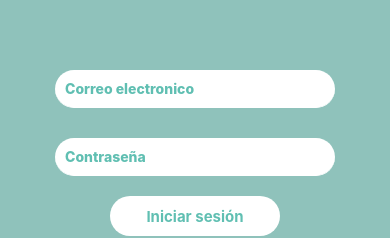
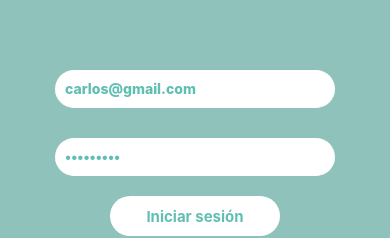
Before and after one commit to Rebekin/Kiddyland-App, a React Native app: screen /Sesion in a window 390 px wide. Shown: the part 398-636 px from the top of the page. Built offline with nearby package versions, Linux system fonts and the light colour scheme; no server answers.

Commit message:
Ya funciona el getUser de la home

```diff
--- a/src/screens/Home.js
+++ b/src/screens/Home.js
@@ -37,7 +37,6 @@ export default function Home({ navigation }) {
             const response = await fetch(`${ip}/Kiddyland/api/services/public/cliente.php?action=getUser`, {
                 method: 'GET'
             });
-            console.log(data.name);
             const data = await response.json();
             if (data.status) {
                 console.log(data.name);
@@ -67,10 +66,10 @@ export default function Home({ navigation }) {
 
             <Text style={styles.title}>Bienvenido a Kiddyland</Text>
             <Text style={styles.subtitle}>
-                {nombre ? '"' + nombre + ' ' : 'No hay Nombre para mostrar'}
+                {nombre ?  nombre : 'No hay Nombre para mostrar'}
             </Text>
             <Text style={styles.subtitle}>
-                {apellido ? apellido + '"' : 'No hay Apellido para mostrar'}
+                {apellido ? apellido  : 'No hay Apellido para mostrar'}
             </Text>
             <Image
                 source={require('../../assets/logo.png')}
--- a/src/screens/Sesion.js
+++ b/src/screens/Sesion.js
@@ -11,8 +11,8 @@ import { useFocusEffect } from '@react-navigation/native';
 export default function Sesion({ navigation }) {
 
     // Estado de la app
-    const [correo, setCorreo] = useState('');
-    const [clave, setClave] = useState('');
+    const [correo, setCorreo] = useState('carlos@gmail.com');
+    const [clave, setClave] = useState('123456789');
 
     const ip = Constantes.IP;
 
@@ -57,8 +57,8 @@ export default function Sesion({ navigation }) {
 
         try {
             const formData = new FormData();
-            formData.append('correo', correo);
-            formData.append('clave', clave);
+            formData.append('correoCliente', correo);
+            formData.append('claveCliente', clave);
 
             const response = await fetch(`${ip}/Kiddyland/api/services/public/cliente.php?action=logIn`, {
                 method: 'POST',
```
